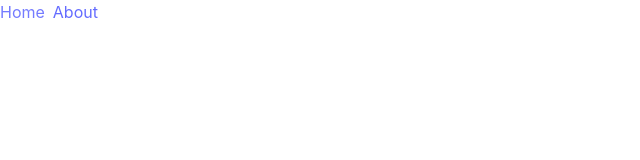
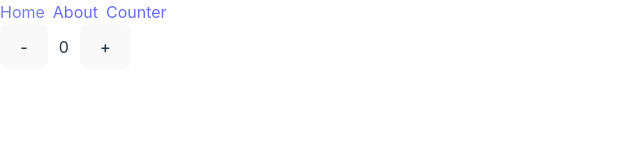
Before and after one commit to Snaptime23/snaptime-web, a React (Vite) app: page /counter in a window 1280 px wide. Before the commit this address had no page. Shown: the top 160 px of the page, without its empty margins (0-640 px from the left). Built offline with nearby package versions, Linux system fonts and the light colour scheme.

Commit message:
feat: ✨ add redux

```diff
--- a/package.json
+++ b/package.json
@@ -14,6 +14,7 @@
     "react-dom": "^18.2.0"
   },
   "devDependencies": {
+    "@reduxjs/toolkit": "^1.9.7",
     "@types/eslint": "^8.44.6",
     "@types/eslint-config-prettier": "^6.11.2",
     "@types/eslint__js": "^8.42.2",
@@ -36,6 +37,7 @@
     "prettier": "^3.0.3",
     "prettier-plugin-organize-imports": "^3.2.3",
     "prettier-plugin-tailwindcss": "^0.5.6",
+    "react-redux": "^8.1.3",
     "react-router-dom": "^6.17.0",
     "sass": "^1.69.4",
     "tailwindcss": "^3.3.3",
--- a/src/App.tsx
+++ b/src/App.tsx
@@ -1,5 +1,6 @@
 import { Link, Route, Routes } from 'react-router-dom';
 import { About } from './pages/About.tsx';
+import { Counter } from './pages/Counter.tsx';
 import { Home } from './pages/Home.tsx';
 
 function App() {
@@ -8,11 +9,13 @@ function App() {
       <nav className="flex flex-row gap-2">
         <Link to="/">Home</Link>
         <Link to="/about">About</Link>
+        <Link to="/counter">Counter</Link>
       </nav>
       <main>
         <Routes>
           <Route path="/" element={<Home />} />
           <Route path="/about" element={<About />} />
+          <Route path="/counter" element={<Counter />} />
         </Routes>
       </main>
     </div>
--- a/src/main.tsx
+++ b/src/main.tsx
@@ -1,8 +1,10 @@
 import React from 'react';
 import ReactDOM from 'react-dom/client';
+import { Provider } from 'react-redux';
 import { BrowserRouter } from 'react-router-dom';
 import App from './App.tsx';
 import './index.scss';
+import { store } from './store/index.ts';
 
 const rootDOM = document.querySelector<HTMLDivElement>('#root');
 if (!rootDOM) {
@@ -11,8 +13,10 @@ if (!rootDOM) {
 
 ReactDOM.createRoot(rootDOM).render(
   <React.StrictMode>
-    <BrowserRouter>
-      <App />
-    </BrowserRouter>
+    <Provider store={store}>
+      <BrowserRouter>
+        <App />
+      </BrowserRouter>
+    </Provider>
   </React.StrictMode>
 );
--- a/src/pages/About.tsx
+++ b/src/pages/About.tsx
@@ -1,7 +1,16 @@
 import { FC } from 'react';
+import { useAppSelector } from '../store/index.ts';
 
 const About: FC<{ className?: string }> = (props) => {
-  return <div className={props.className}>About</div>;
+  const count = useAppSelector((state) => state.counter.value);
+  return (
+    <div>
+      <div className={props.className}>About</div>
+      <div>
+        Count: <span>{count}</span>
+      </div>
+    </div>
+  );
 };
 
 export { About };
--- /dev/null
+++ b/src/pages/Counter.module.scss
@@ -0,0 +1,24 @@
+.button {
+  border-radius: 8px;
+  border: 1px solid transparent;
+  padding: 0.6em 1.2em;
+  font-size: 1em;
+  font-weight: 500;
+  font-family: inherit;
+  background-color: #1a1a1a;
+  cursor: pointer;
+  transition: border-color 0.25s;
+  &:hover {
+    border-color: #646cff;
+  }
+  &:focus,
+  &:focus-visible {
+    outline: 4px auto -webkit-focus-ring-color;
+  }
+}
+
+@media (prefers-color-scheme: light) {
+  .button {
+    background-color: #f9f9f9;
+  }
+}
--- /dev/null
+++ b/src/pages/Counter.tsx
@@ -0,0 +1,23 @@
+import { FC } from 'react';
+import { useAppDispatch, useAppSelector } from '../store/index.ts';
+import { decrement, increment } from '../store/slices/couter.ts';
+import styles from './Counter.module.scss';
+
+const Counter: FC = () => {
+  const count = useAppSelector((state) => state.counter.value);
+  const dispatch = useAppDispatch();
+
+  return (
+    <div>
+      <button aria-label="Decrement value" className={`${styles.button}`} onClick={() => dispatch(decrement())}>
+        -
+      </button>
+      <div className="inline-block min-w-[2rem] text-center">{count}</div>
+      <button aria-label="Increment value" className={`${styles.button}`} onClick={() => dispatch(increment())}>
+        +
+      </button>
+    </div>
+  );
+};
+
+export { Counter };
--- /dev/null
+++ b/src/store/index.ts
@@ -0,0 +1,19 @@
+import { configureStore } from '@reduxjs/toolkit';
+import { TypedUseSelectorHook, useDispatch, useSelector } from 'react-redux';
+import { counterReducer } from './slices/couter.ts';
+
+const store = configureStore({
+  reducer: {
+    counter: counterReducer,
+  },
+});
+
+// Infer the `RootState` and `AppDispatch` types from the store itself
+export type RootState = ReturnType<typeof store.getState>;
+export type AppDispatch = typeof store.dispatch;
+
+// Use this instead of plain `useDispatch` and `useSelector`
+export const useAppDispatch: () => AppDispatch = useDispatch;
+export const useAppSelector: TypedUseSelectorHook<RootState> = useSelector;
+
+export { store };
--- /dev/null
+++ b/src/store/slices/couter.ts
@@ -0,0 +1,33 @@
+import { createSlice, PayloadAction } from '@reduxjs/toolkit';
+
+// Define a type for the slice state
+interface CounterState {
+  value: number;
+}
+
+// Define the initial state using that type
+const initialState: CounterState = {
+  value: 0,
+};
+
+export const counterSlice = createSlice({
+  name: 'counter',
+  initialState: initialState,
+  reducers: {
+    increment: (state) => {
+      state.value += 1;
+    },
+    decrement: (state) => {
+      state.value -= 1;
+    },
+    incrementByAmount: (state, action: PayloadAction<number>) => {
+      state.value += action.payload;
+    },
+  },
+});
+
+const counterReducer = counterSlice.reducer;
+export { counterReducer };
+
+// Action creators are generated for each case reducer function
+export const { increment, decrement, incrementByAmount } = counterSlice.actions;
```
Also changed, not shown: 1 other file (tests, documents, lock files or other folders).
